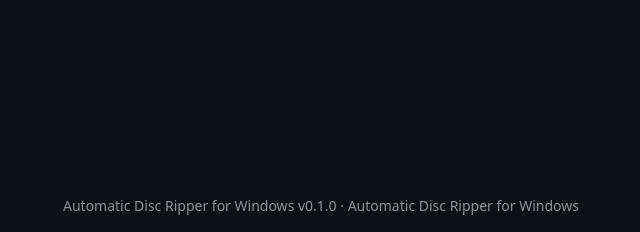
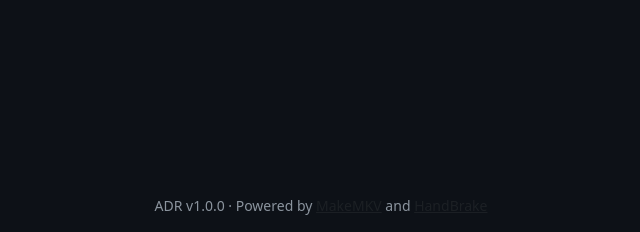
Before and after one commit to hhammarstrand/Automatic-Disc-Ripper-proxmox, a Python web app: template web/templates/base.html in a window 1280 px wide. Shown: the part 568-800 px from the top of the page, without its empty margins (319-959 px from the left). Run offline with Jinja, Linux system fonts and the light colour scheme; the template is opened without the code that fills it, so the values that code supplies are empty.

Commit message:
Bump version to v1.0.0, update footer with MakeMKV/HandBrake credits

```diff
--- a/pyproject.toml
+++ b/pyproject.toml
@@ -1,6 +1,6 @@
 [project]
 name = "automatic-disc-ripper"
-version = "0.1.0"
+version = "1.0.0"
 requires-python = ">=3.11"
 
 [tool.pytest.ini_options]
--- a/web/templates/base.html
+++ b/web/templates/base.html
@@ -77,7 +77,7 @@
 
     <!-- Footer -->
     <footer class="text-center small py-3">
-        Automatic Disc Ripper for Windows v0.1.0 &middot; Automatic Disc Ripper for Windows
+        ADR v1.0.0 &middot; Powered by <a href="https://www.makemkv.com/" class="text-muted">MakeMKV</a> and <a href="https://handbrake.fr/" class="text-muted">HandBrake</a>
     </footer>
 
     <!-- Error Detail Modal -->
```
